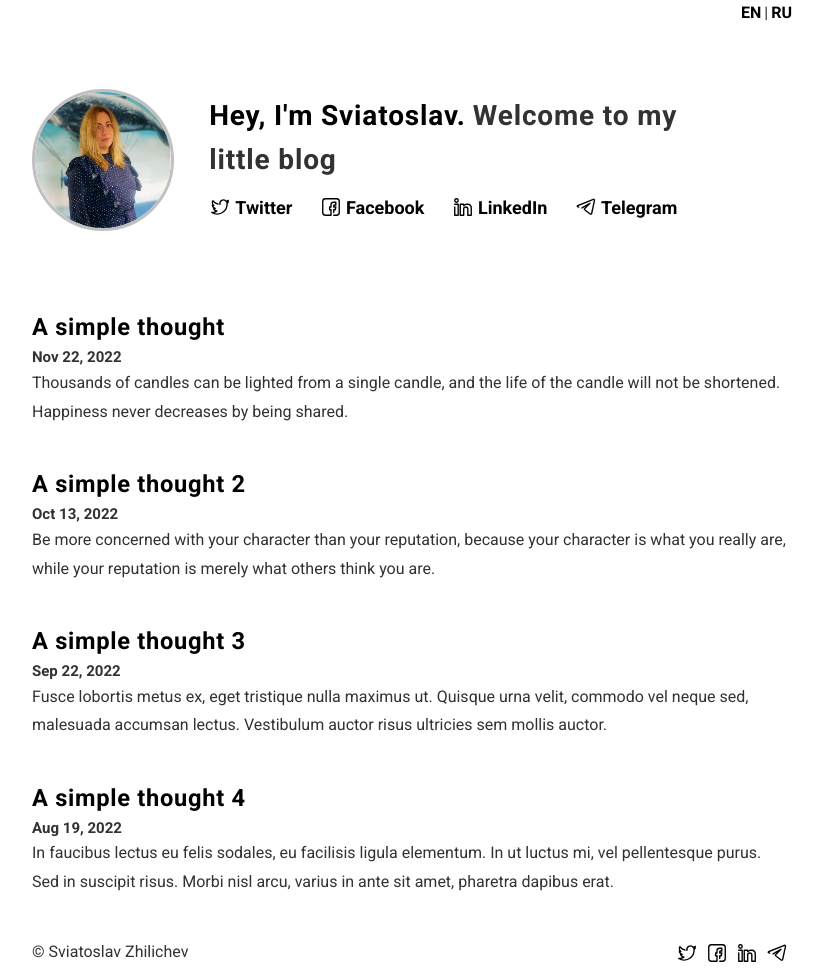
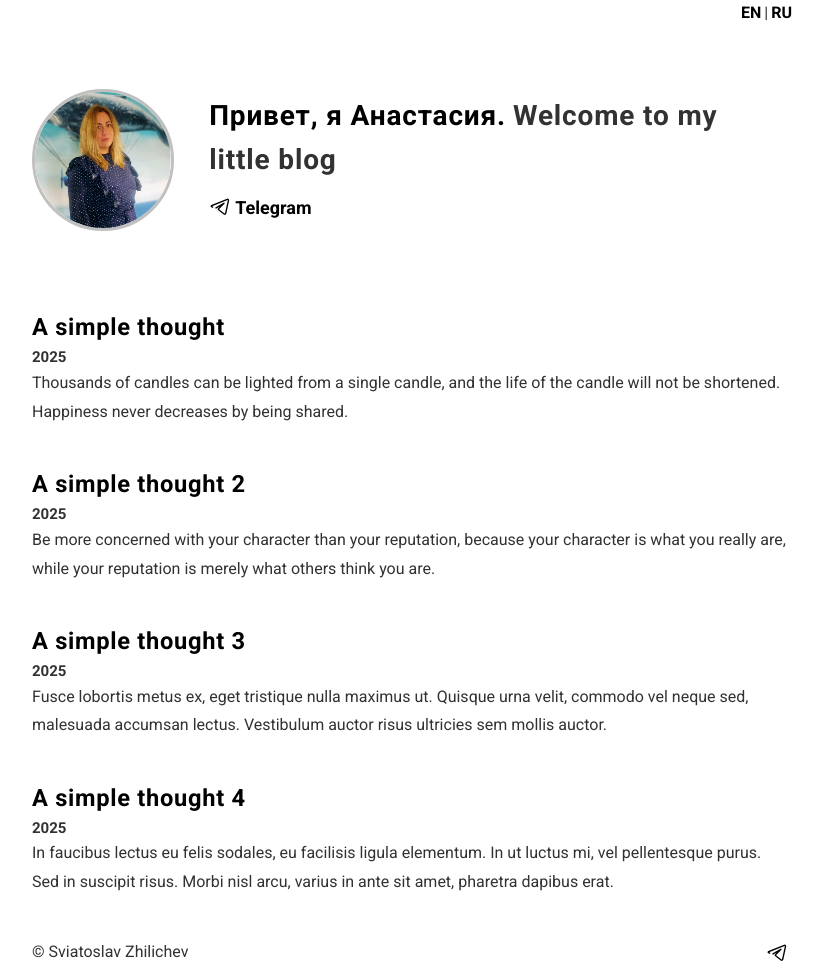
Before and after one commit to Anastasiya-Naumova/Anastasiya-Naumova.github.io, a plain HTML site: page example/blog.html in a window 1280 px wide. Shown: the whole page, without its empty margins (228-1051 px from the left). Drawn offline with Linux system fonts and the light colour scheme.

Commit message:
Update blog.html

```diff
--- a/example/blog.html
+++ b/example/blog.html
@@ -21,22 +21,11 @@
       <img class="content__hello-img" src="/assets/img/avatar.png" alt="Avatar">
       <div class="content__hello-text">
                     <span class="content__name">
-                        <a href="/"> Hey, I'm Sviatoslav.</a>
+                        <a href="/"> Привет, я Анастасия.</a>
                     </span>
         <span class="content__description">Welcome to my <br/> little blog</span>
         <nav class="content__social">
-          <a href="#link" target="_blank" class="content__social-item">
-            <img src="/assets/img/icons/twitter.svg" alt="Twitter">
-            <span>Twitter</span>
-          </a>
-          <a href="#link" target="_blank" class="content__social-item">
-            <img src="/assets/img/icons/facebook.svg" alt="Facebook">
-            <span>Facebook</span>
-          </a>
-          <a href="#link" target="_blank" class="content__social-item">
-            <img src="/assets/img/icons/in.svg" alt="LinkedIn">
-            <span>LinkedIn</span>
-          </a>
+
           <a href="#link" target="_blank" class="content__social-item">
             <img src="/assets/img/icons/telegram.svg" alt="Telegram">
             <span>Telegram</span>
@@ -50,7 +39,7 @@
           <h2 class="main-item__title">
             <a href="#linktopost">A simple thought</a>
           </h2>
-          <p class="main-item__date">Nov 22, 2022</p>
+          <p class="main-item__date">2025</p>
           <div class="main-item__description">
             <p>Thousands of candles can be lighted from a single candle, and the life of the candle will not be shortened. Happiness never decreases by being shared.</p>
           </div>
@@ -61,7 +50,7 @@
           <h2 class="main-item__title">
             <a href="#linktopost">A simple thought 2</a>
           </h2>
-          <p class="main-item__date">Oct 13, 2022</p>
+          <p class="main-item__date">2025</p>
           <div class="main-item__description">
             <p>Be more concerned with your character than your reputation, because your character is what you really are, while your reputation is merely what others think you are.</p>
           </div>
@@ -72,7 +61,7 @@
           <h2 class="main-item__title">
             <a href="#linktopost">A simple thought 3</a>
           </h2>
-          <p class="main-item__date">Sep 22, 2022</p>
+          <p class="main-item__date">2025</p>
           <div class="main-item__description">
             <p>Fusce lobortis metus ex, eget tristique nulla maximus ut. Quisque urna velit, commodo vel neque sed, malesuada accumsan lectus. Vestibulum auctor risus ultricies sem mollis auctor.</p>
           </div>
@@ -83,7 +72,7 @@
           <h2 class="main-item__title">
             <a href="#linktopost">A simple thought 4</a>
           </h2>
-          <p class="main-item__date">Aug 19, 2022</p>
+          <p class="main-item__date">2025</p>
           <div class="main-item__description">
             <p>In faucibus lectus eu felis sodales, eu facilisis ligula elementum. In ut luctus mi, vel pellentesque purus. Sed in suscipit risus. Morbi nisl arcu, varius in ante sit amet, pharetra dapibus erat.</p>
           </div>
@@ -97,15 +86,7 @@
     </div>
     <div>
       <nav class="footer__social">
-        <a href="#link" target="_blank" class="footer__social-item">
-          <img src="/assets/img/icons/twitter.svg" alt="Twitter">
-        </a>
-        <a href="#link" target="_blank" class="footer__social-item">
-          <img src="/assets/img/icons/facebook.svg" alt="Facebook">
-        </a>
-        <a href="#link" target="_blank" class="footer__social-item">
-          <img src="/assets/img/icons/in.svg" alt="LinkedIn">
-        </a>
+
         <a href="#link" target="_blank" class="footer__social-item">
           <img src="/assets/img/icons/telegram.svg" alt="Telegram">
         </a>
```
